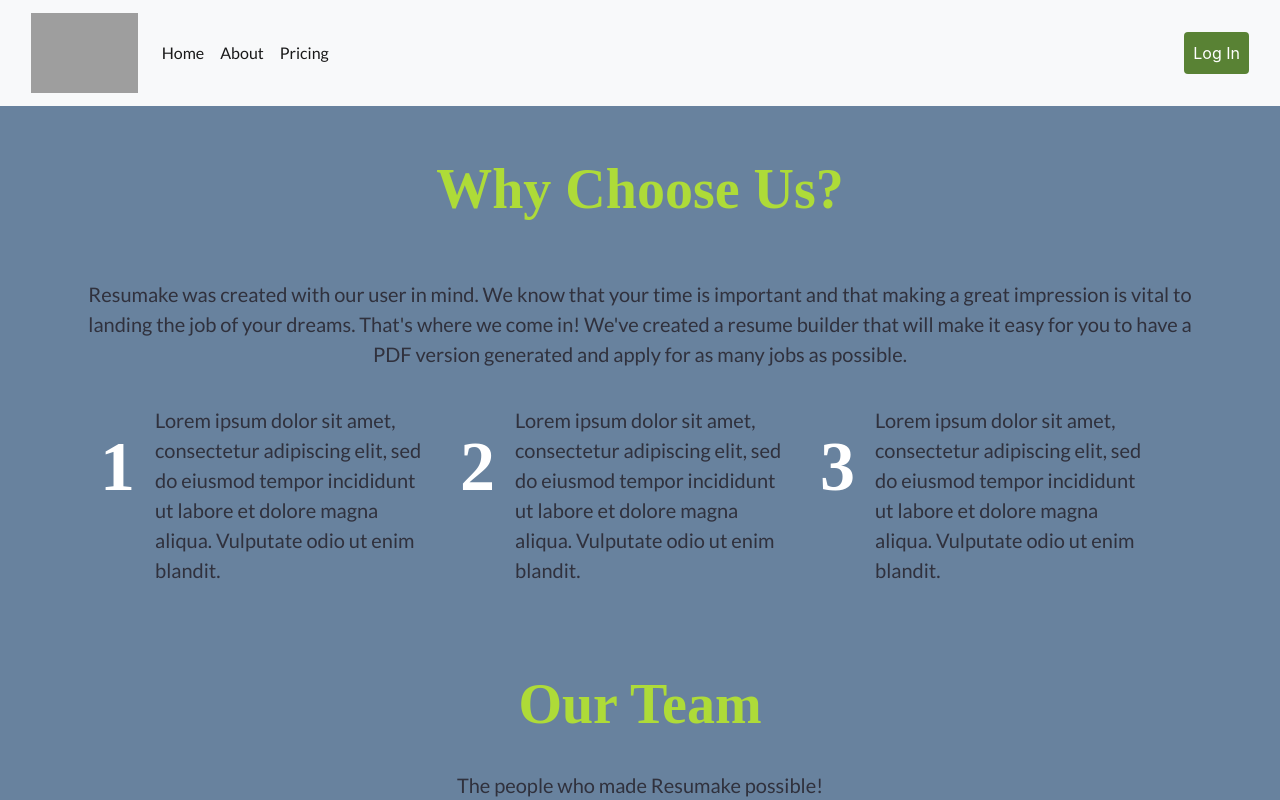
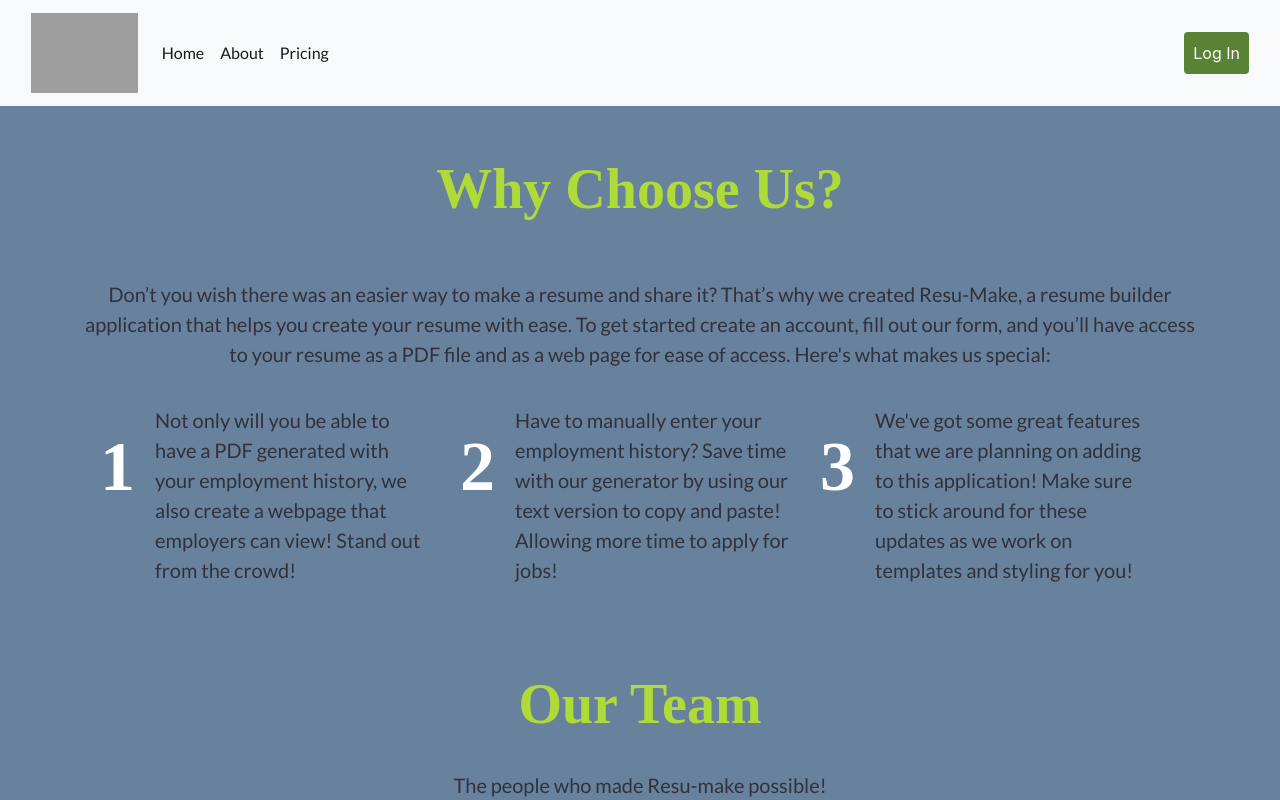
Before and after one commit to UT-final-project/resumake, a React (Create React App) app in the folder client/: page /aboutus in a window 1280 px wide. Shown: the top 800 px of the page. Built offline with nearby package versions, Linux system fonts and the light colour scheme; grey boxes are pictures that could not be loaded; a web font is replaced by a local one.

Commit message:
Updated the points on the about us page!

```diff
--- a/client/src/components/About/about.js
+++ b/client/src/components/About/about.js
@@ -10,22 +10,23 @@ function AboutUs () {
                 <br/>
                 <br/>
                 <p class="d">
-                Resumake was created with our user in mind. We know that your time is important and that making a great impression is vital to landing the job of your dreams. That's where we come in! We've created a resume builder that will make it easy for you to have a PDF version generated and apply for as many jobs as possible.
+                Don’t you wish there was an easier way to make a resume and share it? That’s why we created Resu-Make, a resume builder application that helps you create your resume with ease. To get started create an account, fill out our form, and you’ll have access to your resume as a PDF file and as a web page for ease of access. Here's what makes us special:
+
                 </p>
             </div>
 
             <div className="container row reasonscontainer">
                 <div className="col-md-4 d-flex justify-content-around reasonscard">
                     <h2 className="reasons">1</h2>
-                    <p>Lorem ipsum dolor sit amet, consectetur adipiscing elit, sed do eiusmod tempor incididunt ut labore et dolore magna aliqua. Vulputate odio ut enim blandit. </p>
+                    <p>Not only will you be able to have a PDF generated with your employment history, we also create a webpage that employers can view! Stand out from the crowd!</p>
                 </div>
                 <div className="col-md-4 d-flex justify-content-around reasonscard">
                     <h2 className="reasons">2</h2>
-                    <p>Lorem ipsum dolor sit amet, consectetur adipiscing elit, sed do eiusmod tempor incididunt ut labore et dolore magna aliqua. Vulputate odio ut enim blandit. </p>
+                    <p>Have to manually enter your employment history? Save time with our generator by using our text version to copy and paste! Allowing more time to apply for jobs!</p>
                 </div>
                 <div className="col-md-4 d-flex justify-content-around reasonscard">
                     <h2 className="reasons">3</h2>
-                    <p>Lorem ipsum dolor sit amet, consectetur adipiscing elit, sed do eiusmod tempor incididunt ut labore et dolore magna aliqua. Vulputate odio ut enim blandit. </p>
+                    <p>We've got some great features that we are planning on adding to this application! Make sure to stick around for these updates as we work on templates and styling for you!</p>
                 </div>
             </div>
 
@@ -33,7 +34,7 @@ function AboutUs () {
                 <h1 class="display-4">Our Team</h1>
                 <br/>
                 <p class="lead">
-                The people who made Resumake possible!
+                The people who made Resu-make possible!
                 </p>
             </div>
 
```
